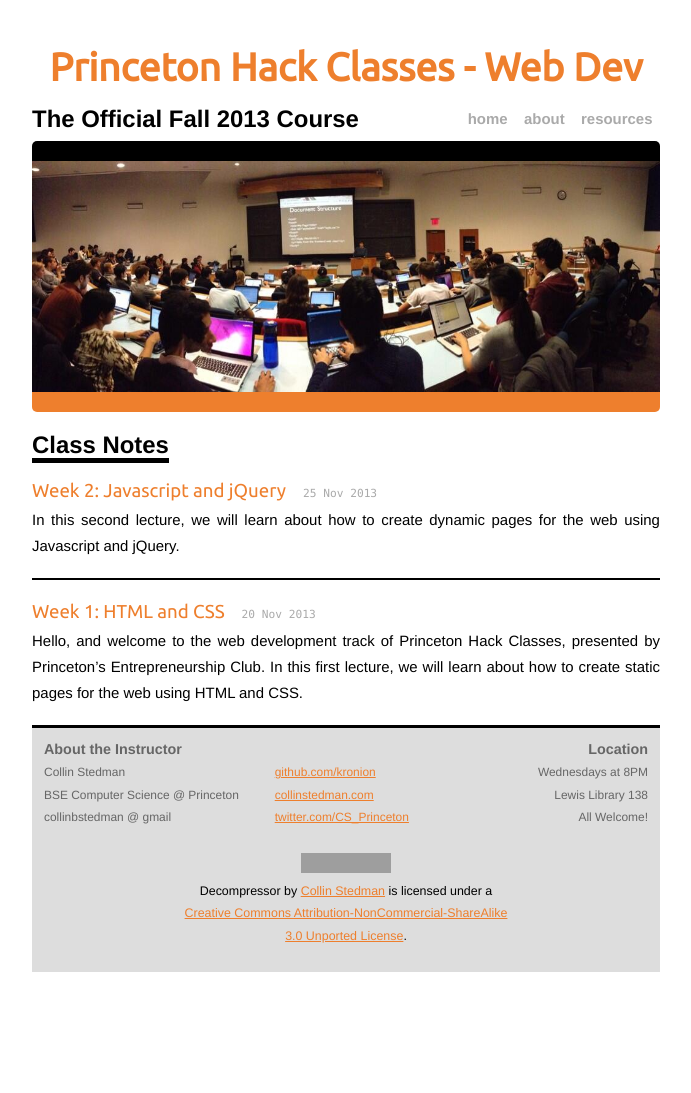
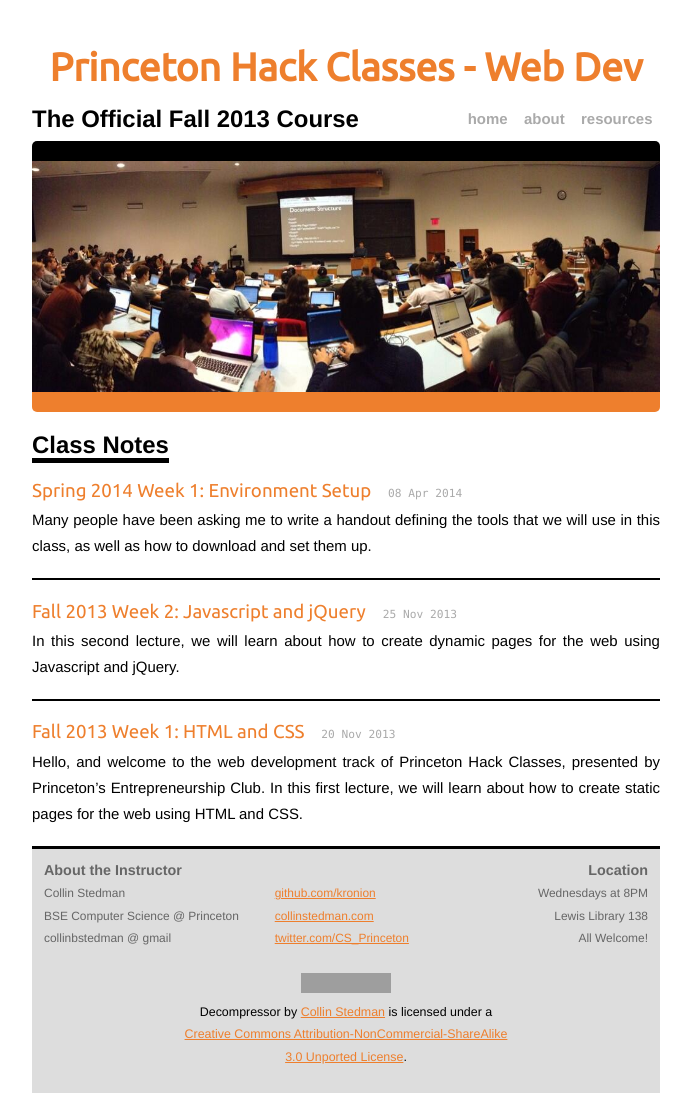
Before and after one commit to kronion/kronion.github.io, a Jekyll site: the page built from index.html, in a window 1280 px wide. Shown: the whole page, without its empty margins (294-985 px from the left). Built offline with Jekyll 4.4.1, drawn with Linux system fonts in a browser that asks for light colours; Markdown is read by kramdown in place of the engine named in the settings; before the commit the page ends 972 px from its top, so only the background shows below that; grey boxes are pictures that could not be loaded.

Commit message:
Added environment setup post

```diff
--- a/_posts/2013-11-20-week1.markdown
+++ b/_posts/2013-11-20-week1.markdown
@@ -1,6 +1,6 @@
 ---
 layout: post
-title:  "Week 1: HTML and CSS"
+title:  "Fall 2013 Week 1: HTML and CSS"
 date:   2013-11-20 22:00:01
 categories: html css lecture
 ---
--- a/_posts/2013-11-25-week2.markdown
+++ b/_posts/2013-11-25-week2.markdown
@@ -1,6 +1,6 @@
 ---
 layout: post
-title:  "Week 2: Javascript and jQuery"
+title:  "Fall 2013 Week 2: Javascript and jQuery"
 date:   2013-11-25 20:00:01
 categories: javascript jquery lecture
 ---
--- /dev/null
+++ b/_posts/2014-04-08-week1.markdown
@@ -0,0 +1,14 @@
+---
+layout: post
+title:  "Spring 2014 Week 1: Environment Setup"
+date:   2014-04-08 19:30:00
+categories: environment setup terminal shell browser editor handout
+---
+
+Many people have been asking me to write a handout defining the tools that we will use in this class, as well as how to download and set them up.
+
+I finally found the time to make such a handout, which you can access [here][pdf]. In the handout, I make recommendations for editors, browsers, and terminals to use on both OSX and Windows. I assume that you already know what you're doing if you are a Linux user, but the OSX instructions all still apply to Linux save for those about terminals.
+
+Note that I don't cover the installation of Node.js and related tools, which we will use in the second half of this class. We will cover the installation of Node in the third lecture.
+
+[pdf]: https://drive.google.com/file/d/0B4Wzdu-L8KoDZHJZVmxXRmdzM0E/edit?usp=sharing
```
